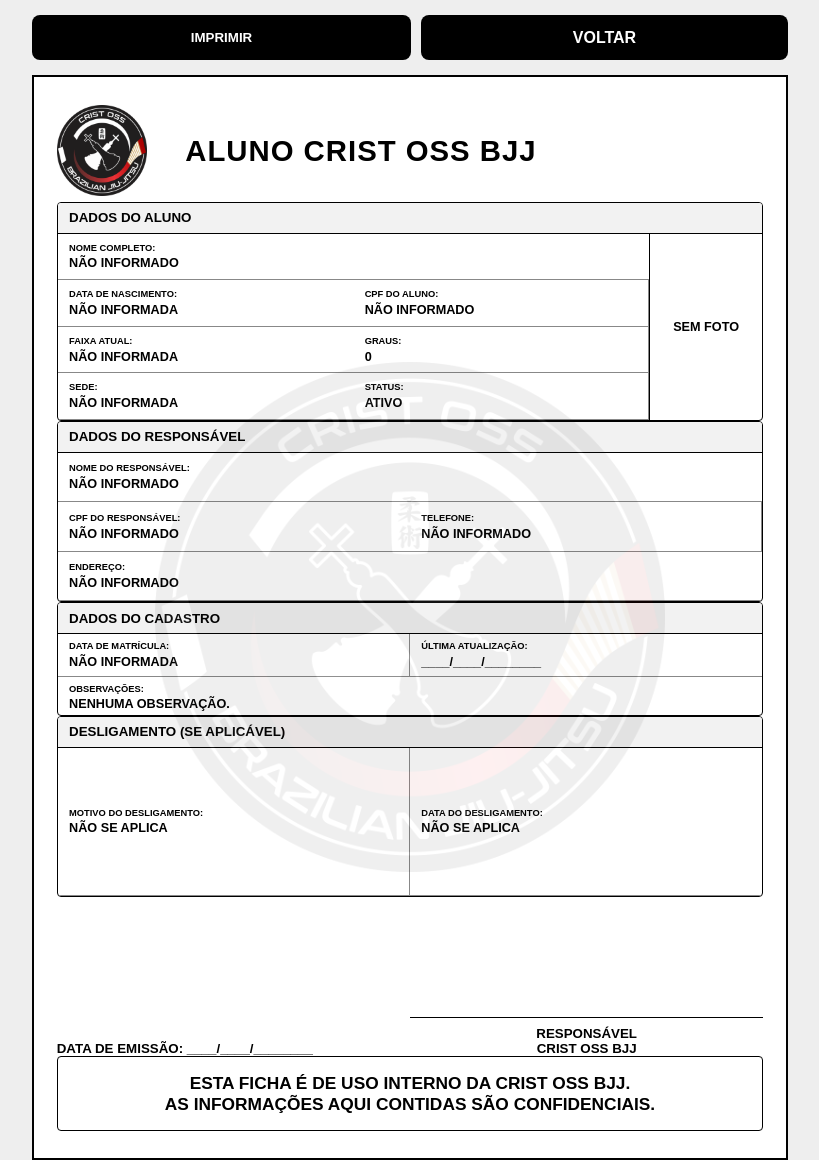
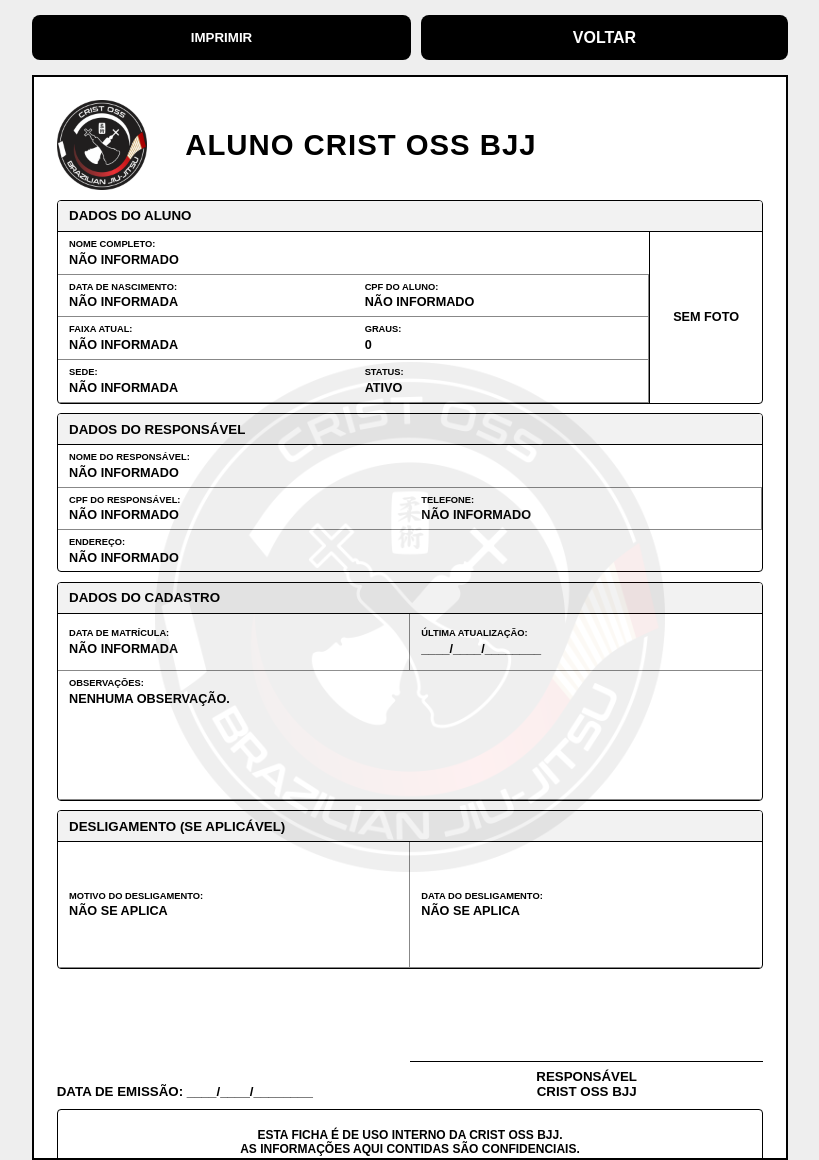
Before and after one commit to Irodg/certificados-web, a Flask app: template templates/ficha_aluno.html in a window 1280 px wide. Shown: the whole page, without its empty margins (230-1049 px from the left). Run offline with Flask 3, Linux system fonts and the light colour scheme; the template is opened without the code that fills it, so the values that code supplies are empty.

Commit message:
Update ficha_aluno.html

```diff
--- a/templates/ficha_aluno.html
+++ b/templates/ficha_aluno.html
@@ -55,14 +55,16 @@ body{
     overflow:hidden;
 
     display:grid;
+    display:grid;
     grid-template-rows:
-        27mm
+        24mm
+        54mm
+        42mm
         58mm
-        48mm
-        30mm
-        48mm
         42mm
-        20mm;
+        32mm
+        18mm;
+    gap:2.5mm;
 }
 
 .ficha::before{
@@ -178,7 +180,7 @@ body{
 }
 
 .obs{
-    min-height:14mm;
+    min-height:30mm;
     justify-content:flex-start;
 }
 
@@ -206,11 +208,11 @@ body{
     align-items:center;
     justify-content:center;
     text-align:center;
-    font-size:13pt;
-    line-height:1.2;
+    font-size:9pt;
+    line-height:1.15;
     font-weight:bold;
     background:rgba(255,255,255,.85);
-    padding:1.5mm;
+    padding:1mm;
 }
 
 @media print{
```
